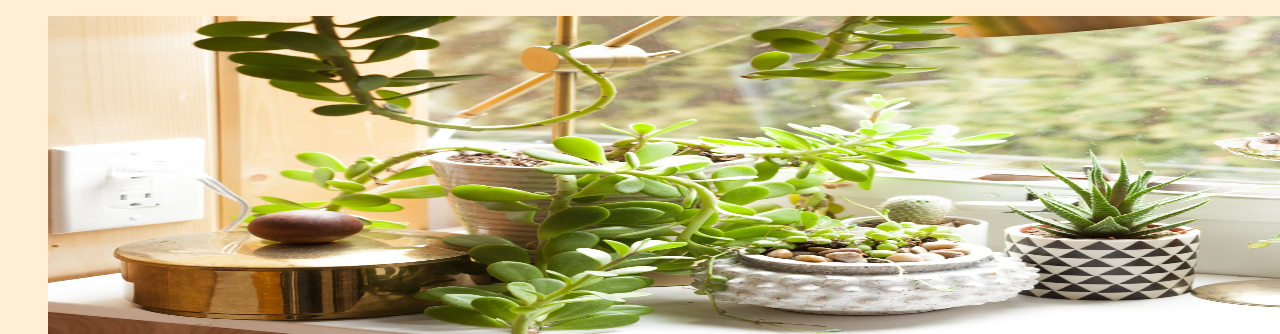
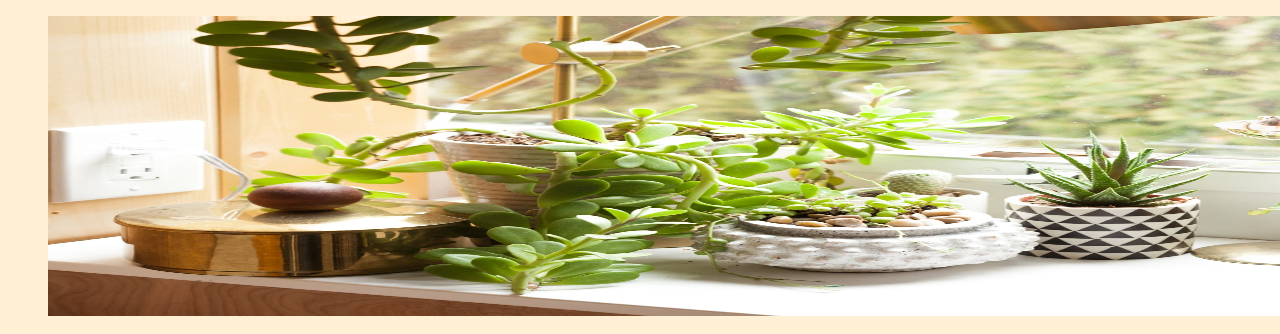
Before and after one commit to shreya01476/Repo-for-FullStack, a plain HTML site: page benefits.html in a window 1280 px wide. Shown: the top 334 px of the page. Drawn offline with Linux system fonts and the light colour scheme.

Commit message:
benefits

```diff
--- a/benefits.html
+++ b/benefits.html
@@ -9,7 +9,7 @@
 </head>
 <body>
     <ul>
-    <img src="./images/k_archive_1135c33c4149a6811d862c1c15fbcfe6f5896d1d.jpg" style="width: 1250px;height: 350px; text-align: justify;">
+    <img src="./images/k_archive_1135c33c4149a6811d862c1c15fbcfe6f5896d1d.jpg" style="width: 1250px; height: 300px; text-align: justify;">
     <h2 style="text-align: center;" class="a">Health Benefits of gardening:</h2>
     <p class="b">Planting flowers and vegetables can reap bountiful bouquets and delicious harvests for your dining table. But did you know gardening also can do wonders for your well-being? Here are surprising health benefits of gardening.</p>
    <li><h3 > Gardening can build self-esteem:</h3></li>
```
